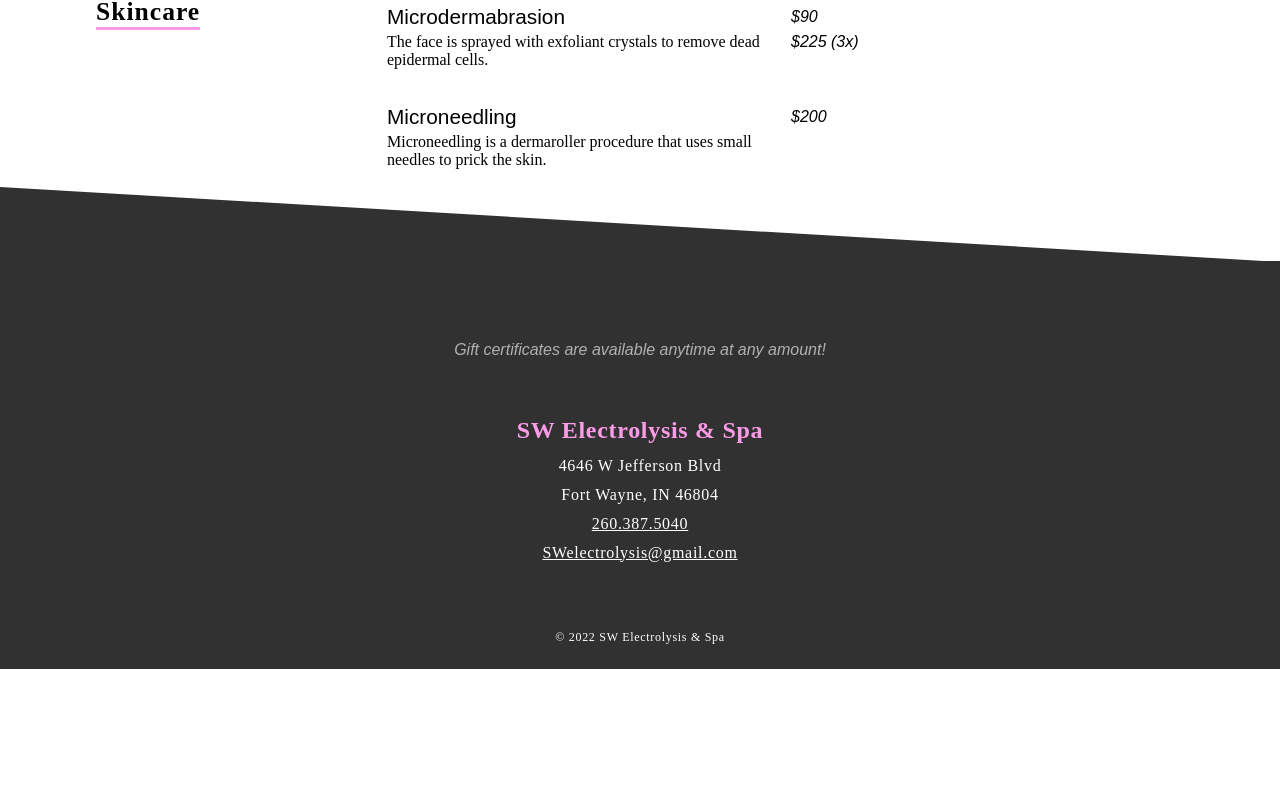
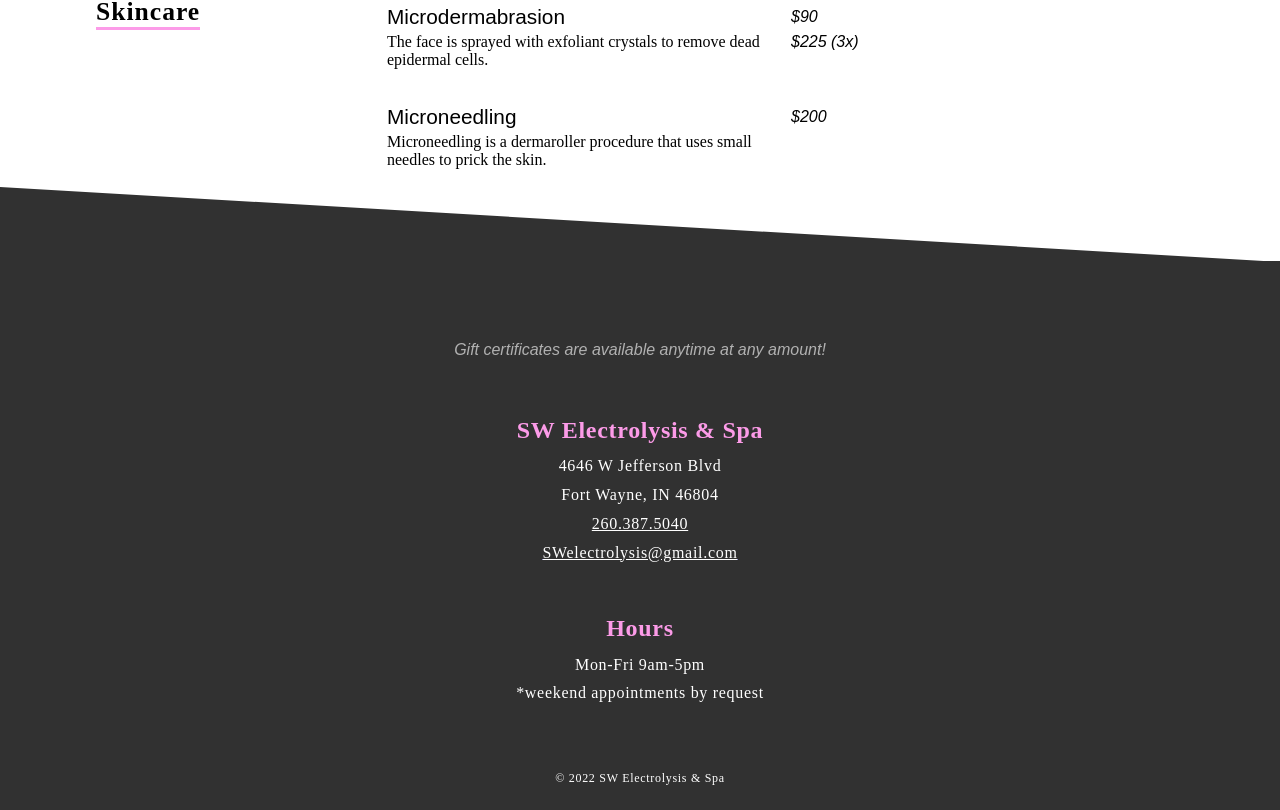
Before and after one commit to ZaneMeroff/sw_electrolysis_react, a React (Create React App) app: page / in a window 1280 px wide. Shown: the part 1394-2204 px from the top of the page. Before the commit the page ends 2063 px from the top, so only its background shows below. Built offline with nearby package versions, Linux system fonts and the light colour scheme; a web font is replaced by a local one.

Commit message:
feat(Contact): add hours

```diff
--- a/src/components/Contact/Contact.js
+++ b/src/components/Contact/Contact.js
@@ -11,9 +11,9 @@
   })
 
   return (
-    <div>
-      <div className="contact-clip-path-top"></div>
-      <section id='contact-section' className='contact-outer-container'>
+    <div id='contact-section'>
+      <div className='contact-clip-path-top'></div>
+      <section id='hours-section' className='contact-outer-container'>
 
         <i className='contact-message'>Gift certificates are available anytime at any amount!</i>
 
@@ -22,11 +22,13 @@
         <p className='about-text'>4646 W Jefferson Blvd</p>
         <p className='about-text'>Fort Wayne, IN 46804</p>
         <a href="tel:2603875040" style={{ textDecorationColor: '#FFF' }}><p className='about-text'>260.387.5040</p></a>
-
         <a rel='noopener noreferrer' aria-label='send email' href='mailto: swelectrolysis@gmail.com ' target='_blank'><p className='about-text email-text'>SWelectrolysis@gmail.com </p></a>
 
+        <h2 className='about-text' style={{ color: '#fc9be8', marginTop: '40px' }}>Hours</h2>
+        <p className='about-text'>Mon-Fri 9am-5pm</p>
+        <p className='about-text'>*weekend appointments by request</p>
+
         <p className='about-text' style={{ marginTop: '60px', fontSize: '12px' }}>&#xA9; 2022 SW Electrolysis & Spa</p>
-
         {/* <div className='social-icons-container'>
           <a rel='noopener noreferrer' aria-label='github profile' href={resumeData.gitHubURL} target='_blank'><img alt='Github icon' src={gitHubIcon} className='social-icon icon'/></a>
           <a rel='noopener noreferrer' aria-label='linkedin profile' href={resumeData.linkedInURL} target='_blank'><img alt='Linkedin icon' src={linkedInIcon} className='social-icon icon'/></a>
--- a/src/components/Nav/Nav.js
+++ b/src/components/Nav/Nav.js
@@ -27,7 +27,7 @@
   }
 
   const printNavButtons = () => {
-    const navHeadings = ['home', 'about', 'menu', 'contact'];
+    const navHeadings = ['home', 'about', 'menu', 'contact', 'hours'];
     const navButtons = navHeadings.map(heading => {
       return <button tabIndex='0' aria-label={`${heading} section`} key={`${heading}`} onClick={() => performSmoothScroll(`${heading}`)} className='nav-buttons'>{`${heading}`}</button>
     })
```
